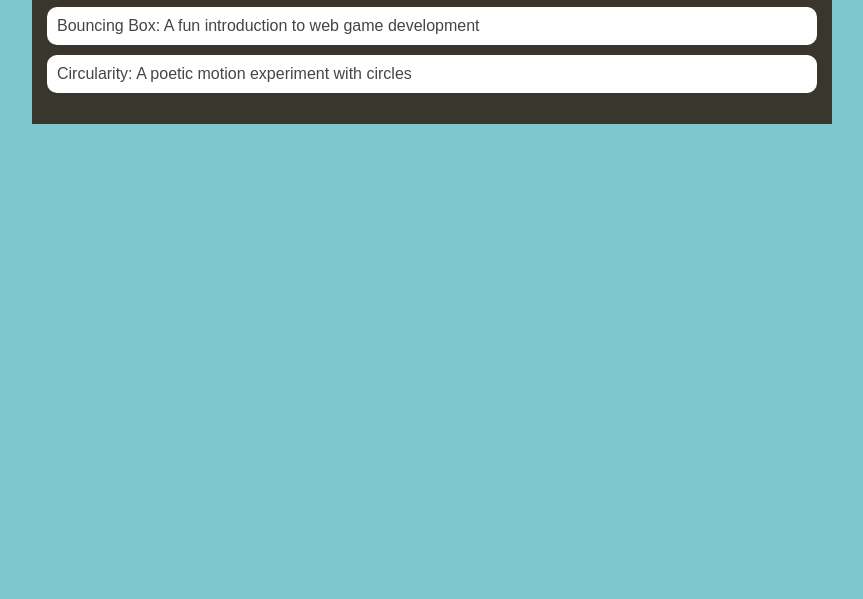
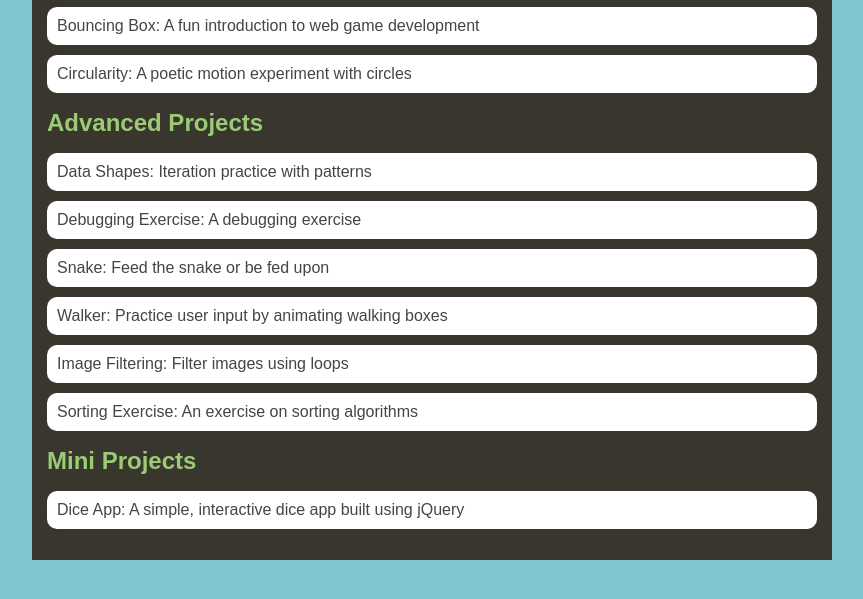
Before and after one commit to skarlethc13/skarlethc13.github.io, a plain HTML site: page portfolio.html in a window 1280 px wide. Shown: the part 195-794 px from the top of the page, without its empty margins (208-1071 px from the left). Drawn offline with Linux system fonts and the light colour scheme.

Commit message:
add ASD projects

```diff
--- a/portfolio.html
+++ b/portfolio.html
@@ -34,6 +34,19 @@
       <a href="fsd-projects/circularity/">Circularity: A poetic motion experiment with circles</a>
     </li>
     </ul>
+    <h2>Advanced Projects</h2>
+<ul id ="portfolio">
+    <li><a href="asd-projects/data-shapes"> Data Shapes: Iteration practice with patterns</a></li>
+    <li><a href="asd-projects/debugging-exercise"> Debugging Exercise: A debugging exercise</a></li>
+    <li><a href="asd-projects/snake">Snake: Feed the snake or be fed upon</a></li>
+    <li><a href="asd-projects/walker">Walker: Practice user input by animating walking boxes</a></li>
+    <li><a href="asd-projects/image-filtering">Image Filtering: Filter images using loops</a></li>
+    <li><a href="asd-projects/sorting">Sorting Exercise: An exercise on sorting algorithms</a></li>
+</ul>
+<h2>Mini Projects</h2>
+<ul id ="portfolio">
+    <li><a href="asd-projects/dice-app"> Dice App: A simple, interactive dice app built using jQuery</a></li>
+</ul>
   </div>
 
   </main>
```
